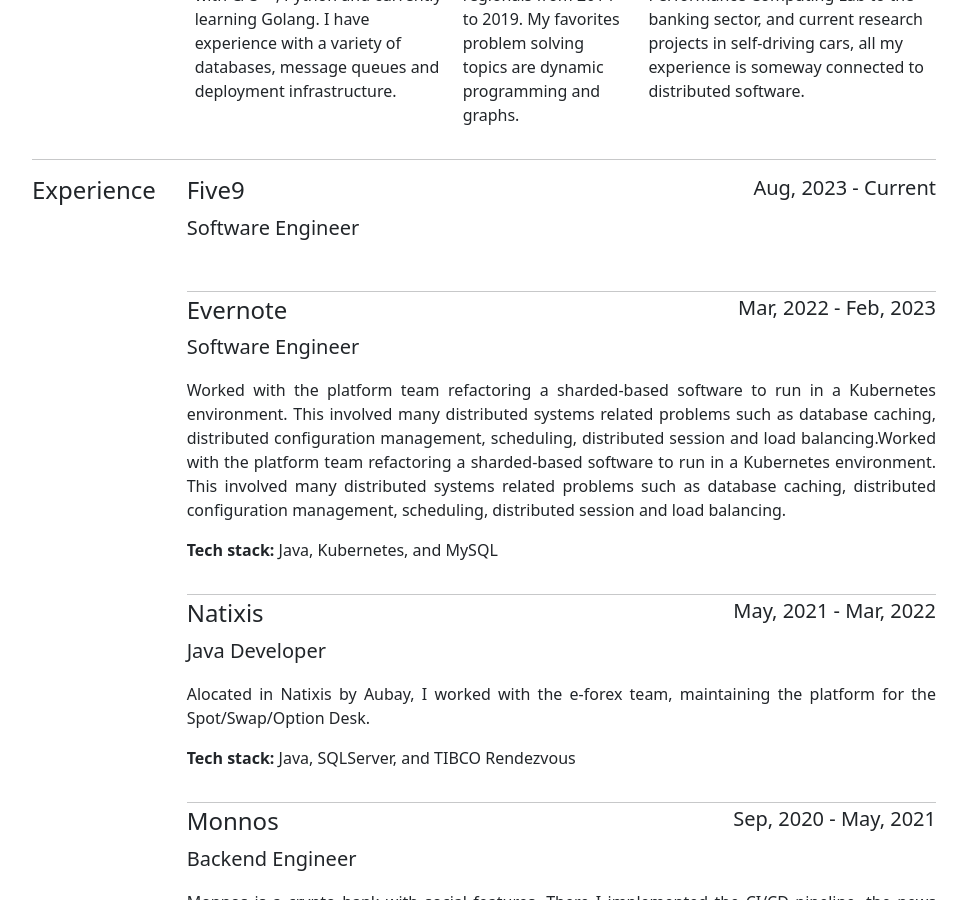
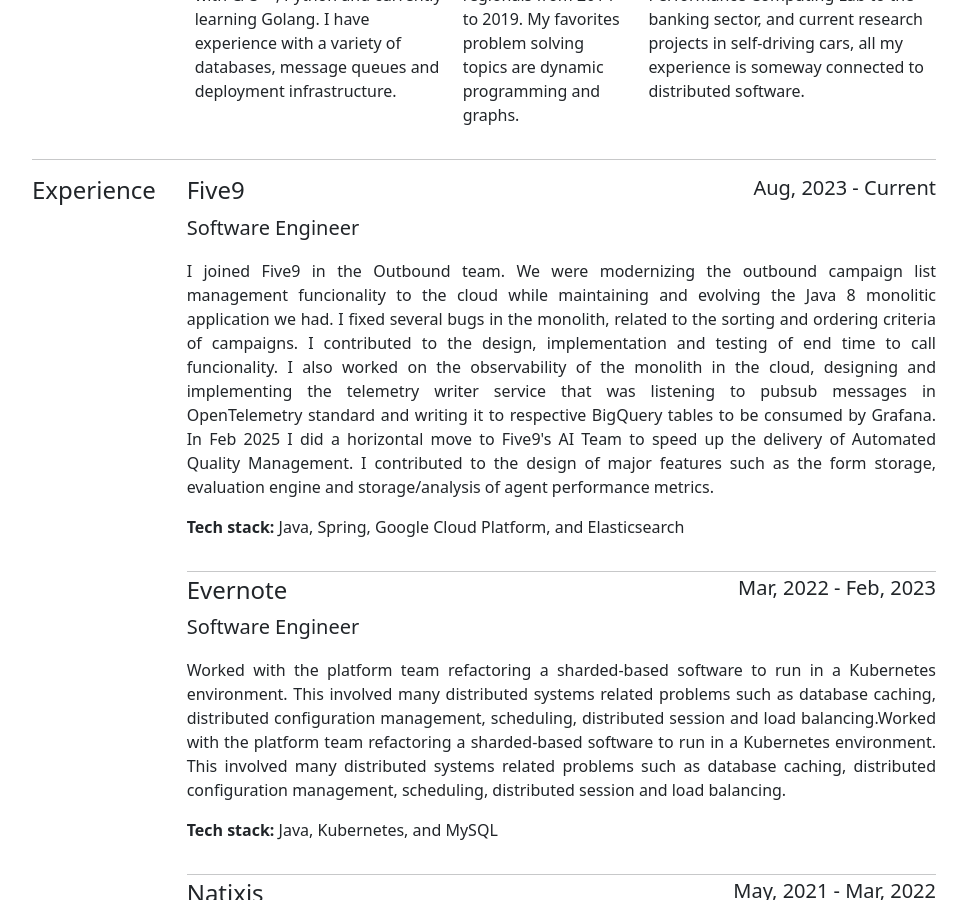
Before and after one commit to felipedreis/felipedreis.github.io, a Jekyll site: the page built from cv.html, in a window 1280 px wide and 900 px high, scrolled down 407 px. Shown: the whole window, without its empty margins (156-1123 px from the left). Built offline with Jekyll 4.4.1, drawn with Linux system fonts in a browser that asks for light colours.

Commit message:
updating cv

```diff
--- a/_data/cv.yml
+++ b/_data/cv.yml
@@ -31,8 +31,26 @@
   current:
     company: Five9
     position: Software Engineer
-    description: ""
+    description: |
+      I joined Five9 in the Outbound team. We were modernizing the outbound campaign
+      list management funcionality to the cloud while maintaining and evolving
+      the Java 8 monolitic application we had. I fixed several bugs in the
+      monolith, related to the sorting and ordering criteria of campaigns.
+      I contributed to the design, implementation and testing of end time to call
+      funcionality.
+      I also worked on the observability of the monolith in the cloud, designing
+      and implementing the telemetry writer service that was listening to pubsub
+      messages in OpenTelemetry standard and writing it to respective BigQuery tables
+      to be consumed by Grafana.
+      In  Feb 2025 I did a horizontal move to Five9's AI Team to speed up the delivery of
+      Automated Quality Management. I contributed to the design of major features
+      such as the form storage, evaluation engine and storage/analysis of agent performance metrics.
     start: Aug, 2023
+    tech:
+      - Java
+      - Spring
+      - Google Cloud Platform
+      - Elasticsearch
   past:
     - company: Evernote
       position: Software Engineer
--- a/cv.html
+++ b/cv.html
@@ -49,6 +49,11 @@
                 </div>
                 <div class="text-justify">
                     <p class="fw-light">{{ cv.jobs.current.description }}</p>
+                </div>
+                <div class="text-start">
+                    <p class="fw-light">
+                        <span class="fw-bold">Tech stack: </span>  {{ cv.jobs.current.tech | array_to_sentence_string }}
+                    </p>
                 </div>
             </div>
             {% for job in cv.jobs.past %}
```
Also changed, not shown: _posts/2024-09-24-ai-talk.md (+18 -13 lines), _posts/2025-05-26-efficient-large-scale-language-model-training-on-gpu-clusters-using-megatron-lm.md (+10 -9 lines).
